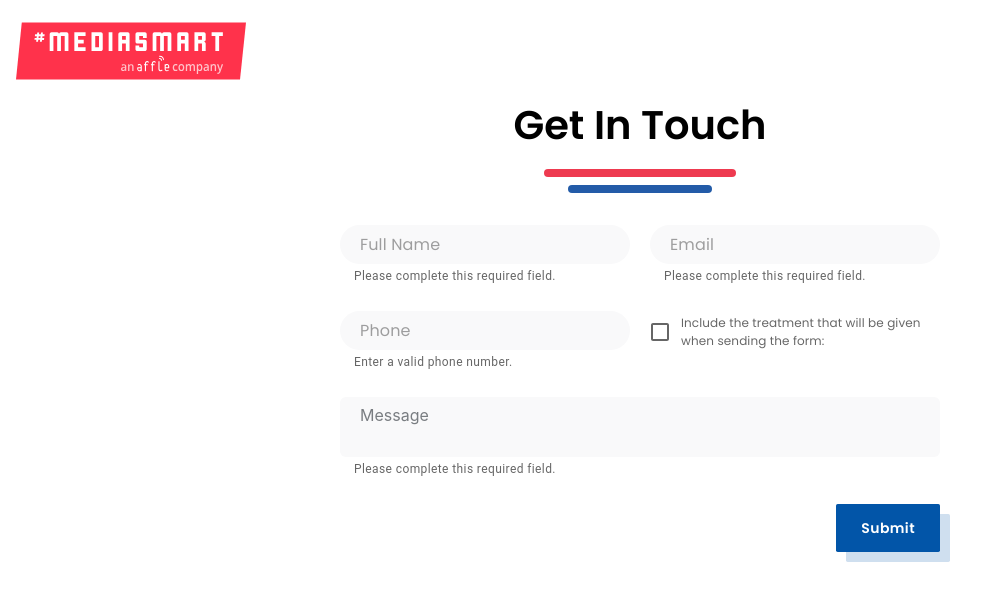
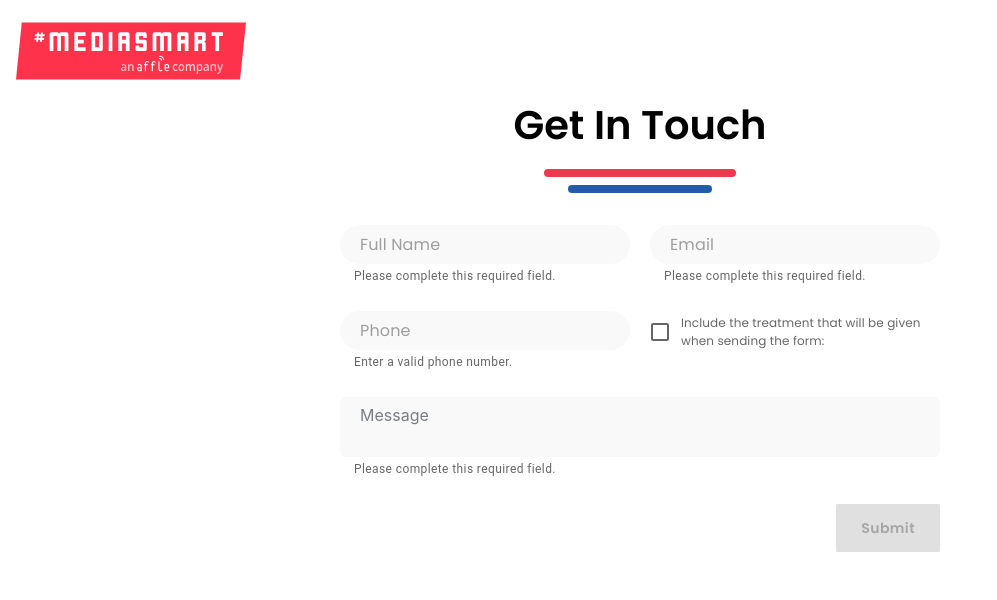
Before and after one commit to ElenaRentero/prueba-mediasmart, a Next.js app: page / in a window 1280 px wide. Shown: the top 600 px of the page, without its empty margins (0-997 px from the left). Built offline with nearby package versions, Linux system fonts and the light colour scheme; a web font is replaced by a local one.

Commit message:
feat(feature/contact-form): add functionality API with POST endpoint

```diff
--- a/src/components/ContactForm.js
+++ b/src/components/ContactForm.js
@@ -5,7 +5,7 @@ import styles from '@/styles/FormPage.module.css'
 import { Box, FormControl, FilledInput, FormControlLabel, Checkbox, FormHelperText, Select, MenuItem, Button } from '@mui/material'
 import Textarea from '@mui/joy/Textarea'
 
-const ContactForm = ({ value, onChange }) => {
+const ContactForm = ({ value, onChange, submitForm }) => {
   const [showSelect, setShowSelect] = useState(false)
 
   const fieldChangeHandler = (fieldName) => {
@@ -58,7 +58,7 @@ const ContactForm = ({ value, onChange }) => {
     phone: getPhoneError(value.phone)
   }
 
-  // const hasErrors = Object.keys(errors).some(field => !!errors[field])
+  const hasErrors = Object.keys(errors).some(field => !!errors[field])
 
   return (
     <section>
@@ -210,7 +210,8 @@ const ContactForm = ({ value, onChange }) => {
         <Button
           color='primary'
           variant='contained'
-          // onClick={onUpdate}
+          onClick={submitForm}
+          disabled={hasErrors}
           sx={{
             '&:hover': { backgroundColor: '#0255a8' },
             fontFamily: 'inherit',
--- /dev/null
+++ b/src/pages/api/contact.js
@@ -0,0 +1,9 @@
+const handler = (req, res) => {
+  if (req.method === 'POST') {
+    const user = req.body
+    return res.status(200).json({ user })
+  }
+  return res.status(400).json({ error: 'The method does not exist' })
+}
+
+export default handler
--- a/src/pages/api/hello.js
+++ /dev/null
@@ -1,5 +0,0 @@
-// Next.js API route support: https://nextjs.org/docs/api-routes/introduction
-
-export default function handler (req, res) {
-  res.status(200).json({ name: 'John Doe' })
-}
--- a/src/pages/index.js
+++ b/src/pages/index.js
@@ -15,13 +15,36 @@ export default function FormPage () {
     gender: ''
   })
 
+  const submitForm = async () => {
+    const cleanUser = {
+      fullName: user.fullName,
+      email: user.email,
+      phone: user.phone,
+      message: user.message
+    }
+
+    if (user.selectTreatment) {
+      cleanUser.gender = user.gender
+    }
+
+    try {
+      await fetch('/api/contact', {
+        method: 'POST',
+        body: JSON.stringify(cleanUser),
+        headers: { 'Content-Type': 'application/json' }
+      })
+    } catch (error) {
+      console.error(error)
+    }
+  }
+
   return (
     <>
       <Head>
         <title>Mediasmart Contact Form</title>
       </Head>
       <Header />
-      <ContactForm value={user} onChange={setUser} />
+      <ContactForm value={user} onChange={setUser} submitForm={submitForm} />
     </>
   )
 }
```
Also changed, not shown: 1 other file (tests, documents, lock files or other folders).
